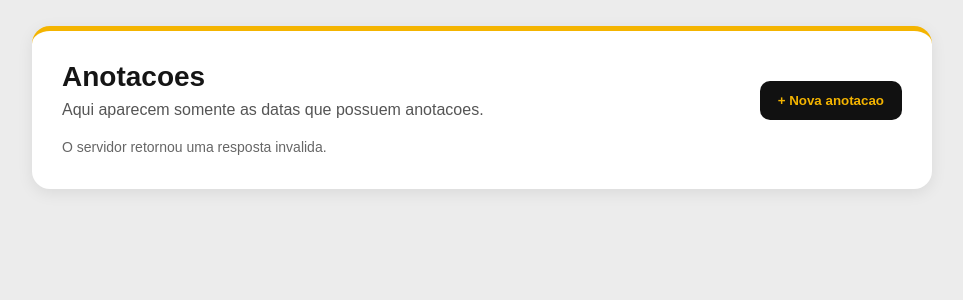
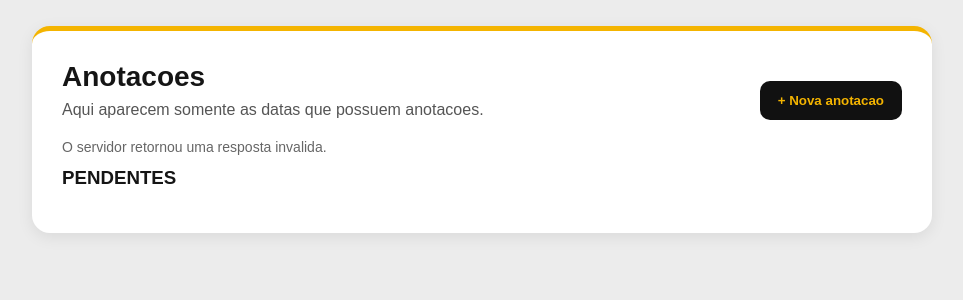
Before and after one commit to gabriel-brinoti/academia-sistema, a Flask app: page /anotacoes in a window 1280 px wide. Shown: the part 78-378 px from the top of the page, without its empty margins (158-1121 px from the left). Run offline with Flask 3, Linux system fonts and the light colour scheme; the visitor is signed in with stand-in values (Sample User, id 1); tables that the repository leaves empty hold one stand-in row (values such as "Sample post"); a database or web service that is not in the repository returns one stand-in record (values such as "Sample title"); data that the repository does not hold is empty; some libraries are stand-ins or nearby versions.

Commit message:
feat: organiza anotacoes pendentes por data

```diff
--- a/app.py
+++ b/app.py
@@ -1346,7 +1346,7 @@ def listar_calendar_notes():
             SELECT id, date, title, description, created_at, updated_at, created_by
             FROM calendar_notes
             WHERE deleted_at IS NULL
-            ORDER BY date ASC, created_at ASC, id ASC
+            ORDER BY date DESC, created_at ASC, id ASC
         """)
 
     notas = cursor.fetchall()
--- a/static/style.css
+++ b/static/style.css
@@ -1051,6 +1051,11 @@ tr:hover td {
     gap: 14px;
 }
 
+.notes-list-title {
+    margin: 8px 0 14px;
+    text-transform: uppercase;
+}
+
 .notes-date-group .calendar-note-item:last-child {
     border-bottom: 0;
 }
--- a/templates/anotacoes.html
+++ b/templates/anotacoes.html
@@ -43,6 +43,7 @@
     </section>
 
     <div id="notes-status" class="calendar-status" role="status"></div>
+    <h3 class="notes-list-title">Pendentes</h3>
     <section id="notes-list" class="notes-date-list" aria-live="polite"></section>
 </main>
 
@@ -113,7 +114,7 @@
     function renderNotes(notes) {
         list.innerHTML = '';
         if (!notes.length) {
-            list.appendChild(makeElement('div', 'calendar-details-empty', 'Nenhuma anotacao cadastrada.'));
+            list.appendChild(makeElement('div', 'calendar-details-empty', 'Nenhuma anotacao pendente.'));
             return;
         }
         const groups = new Map();
```
